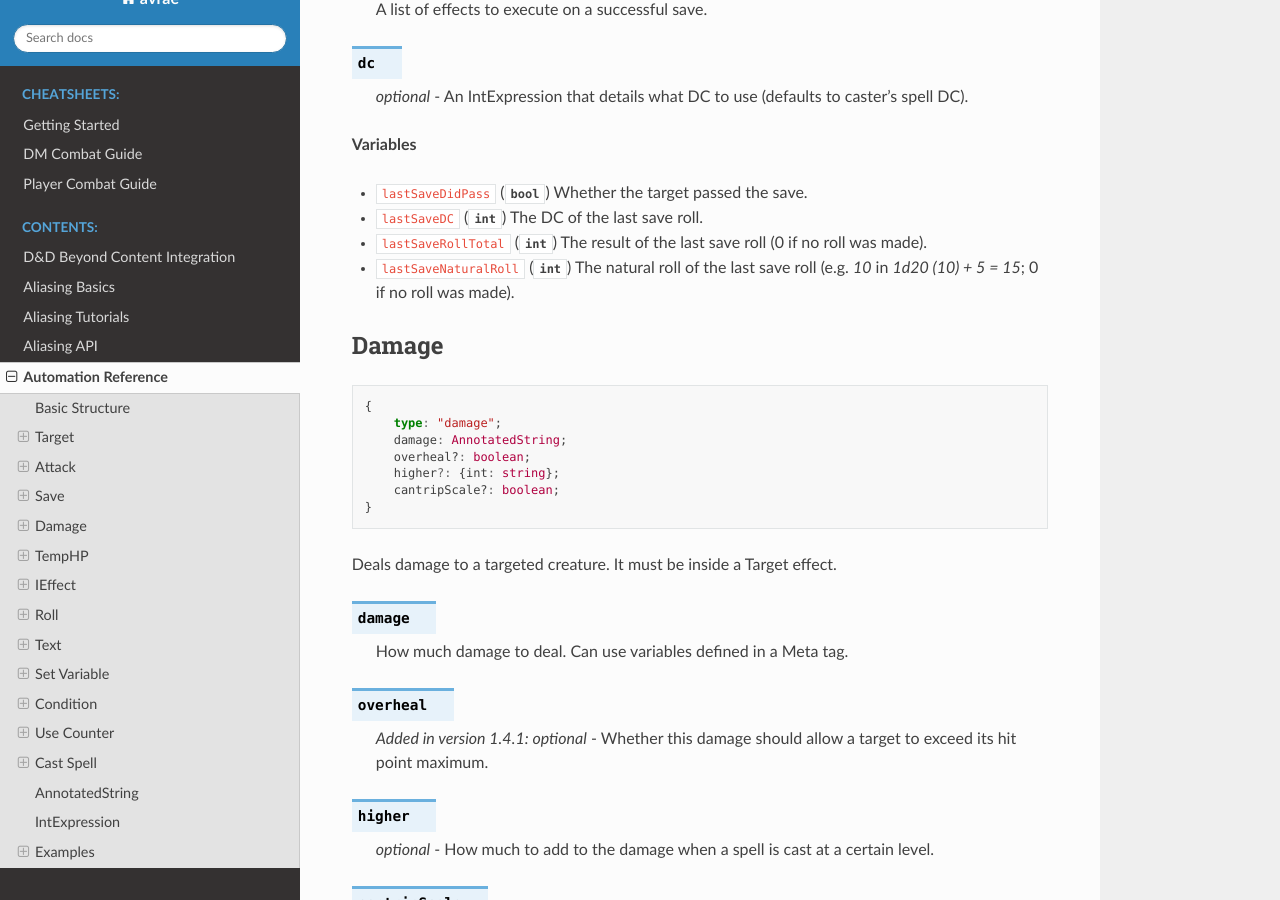
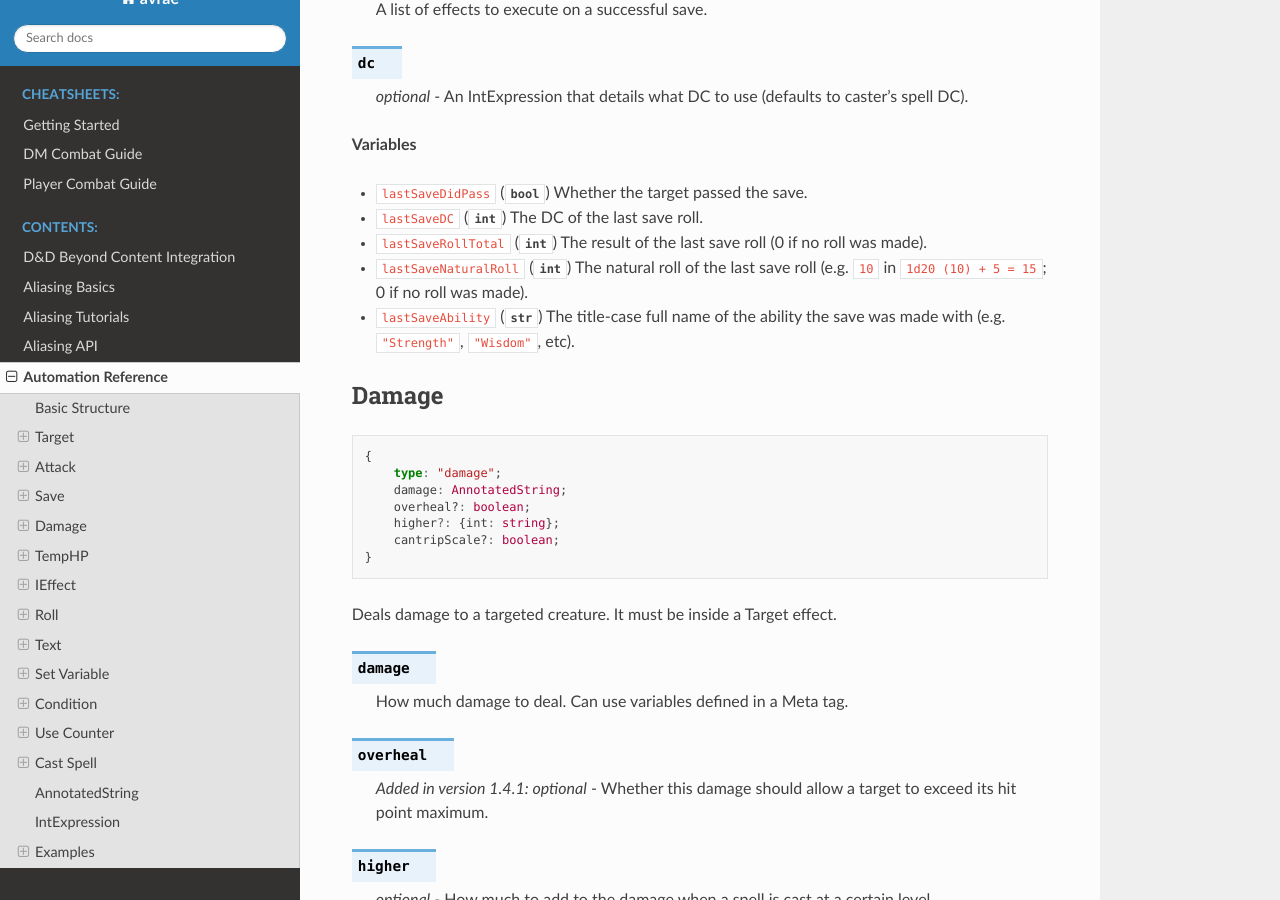
Before and after one commit to avrae/avrae, a Sphinx documentation site: the page built from docs/automation_ref.rst, in a window 1280 px wide and 900 px high, scrolled down 2339 px. Built offline with Sphinx 7.4.7 and the Read the Docs theme 2.0.0, drawn with Linux system fonts in a browser that asks for light colours.

Commit message:
feat(automation): AFR-869 lastSaveAbility metavar
Resolves #1626

```diff
--- a/docs/automation_ref.rst
+++ b/docs/automation_ref.rst
@@ -111,8 +111,10 @@ It must be inside a Target effect.
 - ``lastSaveDidPass`` (:class:`bool`) Whether the target passed the save.
 - ``lastSaveDC`` (:class:`int`) The DC of the last save roll.
 - ``lastSaveRollTotal`` (:class:`int`) The result of the last save roll (0 if no roll was made).
-- ``lastSaveNaturalRoll`` (:class:`int`) The natural roll of the last save roll (e.g. `10` in `1d20 (10) + 5 = 15`;
+- ``lastSaveNaturalRoll`` (:class:`int`) The natural roll of the last save roll (e.g. ``10`` in ``1d20 (10) + 5 = 15``;
   0 if no roll was made).
+- ``lastSaveAbility`` (:class:`str`) The title-case full name of the ability the save was made with (e.g.
+  ``"Strength"``, ``"Wisdom"``, etc).
 
 Damage
 ------
```
Also changed, not shown: 1 other file.
